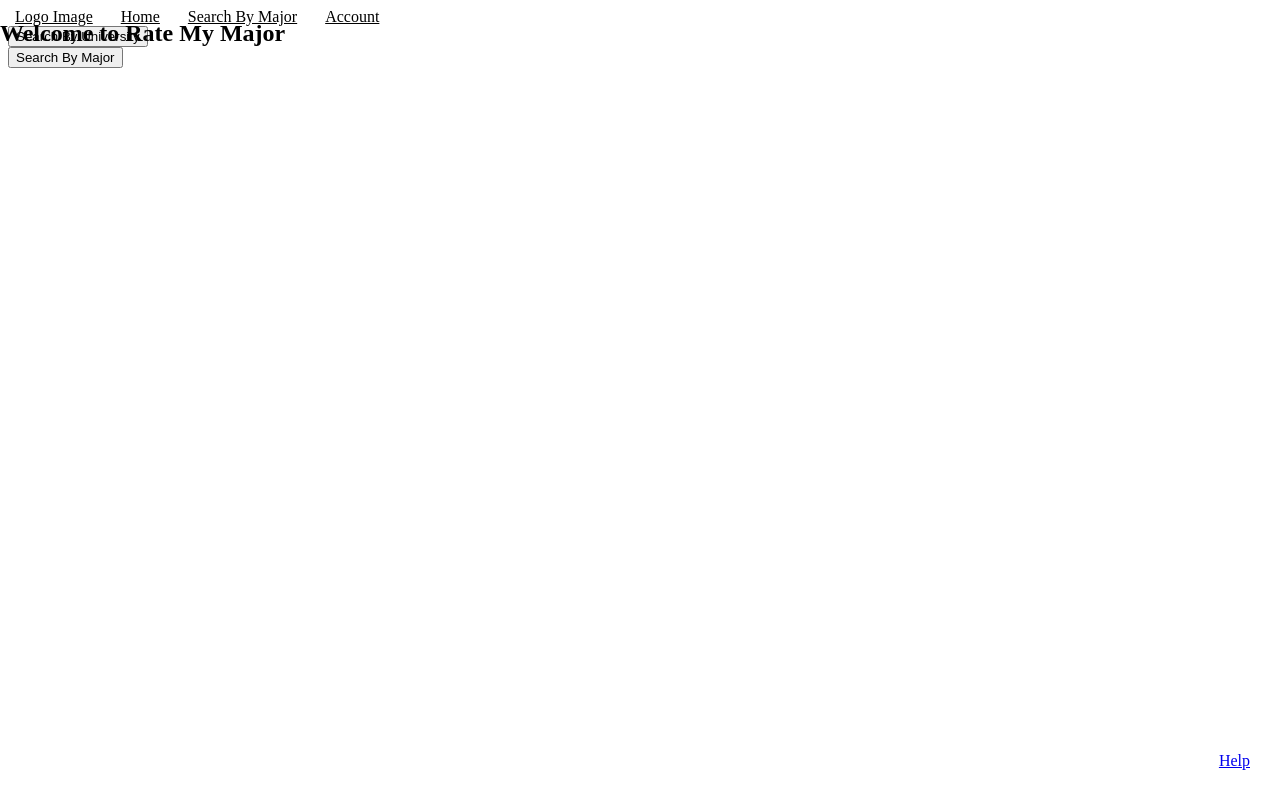
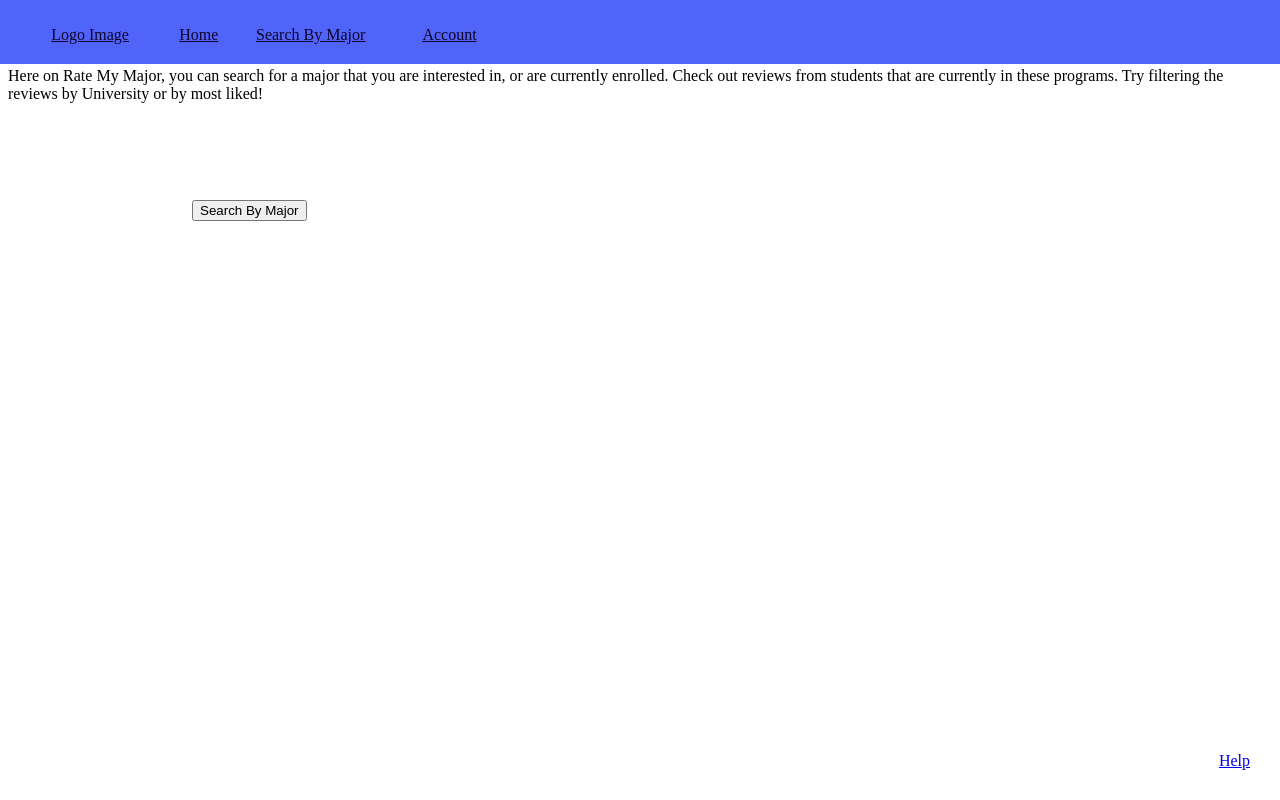
Before and after one commit to jessechen09/ratemymajor, a plain HTML site: page public_html/home.html in a window 1280 px wide. Drawn offline with Linux system fonts and the light colour scheme.

Commit message:
major.html has css

```diff
--- a/public_html/css/style.css
+++ b/public_html/css/style.css
@@ -1,17 +1,42 @@
-#navbar {
+#navBar {
     position: absolute;
     width: 100%;
     height: 8%;
+    left:0px;
+    top:0px;
     margin-left: auto;
     margin-right: auto;
     background-color: rgb(80, 100, 250);
 }
 
 .navButton {
-    background-color: white;
-    color: black;
-    padding: 7px;
+    color: rgb(14, 3, 44);
+    padding: 4%;
     margin-right: 10px;
+}
+
+#logoButton {
+    position: absolute;
+    top: -25px;
+    left: 0vw;
+}
+
+#homeButton {
+    position: absolute;
+    top: -25px;
+    left: 10vw;
+}
+
+#searchMajButton {
+    position: absolute;
+    top: -25px;
+    left: 16vw;
+}
+
+#accountButton {
+    position: absolute;
+    top: -25px;
+    left: 29vw;
 }
 
 #welcomeBack {
@@ -80,6 +105,18 @@
     border-radius: 25px;
 }
 
+#major {
+    position: fixed;
+    top: 25vh;
+    left: 15vw;
+}
+
+#filter {
+    position: fixed;
+    top: 25vh;
+    left: 70vw;
+}
+
 #help {
     position: absolute;
     right: 20px;
--- a/public_html/home.html
+++ b/public_html/home.html
@@ -1,4 +1,4 @@
-<!-- Author: Kat McGee
+<!-- Author: Jesse Chen and Kat McGee
     Filename: home.html
     This html file creates the home page for RateMyMajor.
 -->
@@ -12,20 +12,22 @@
 </head>
 <body>
 
-  <span id="navBar">
+  <div id="navBar">
     <a class="navButton" id="logoButton" href="home.html">Logo Image</a>
     <a class="navButton" id="homeButton" href="home.html">Home</a>
     <a class="navButton" id="searchMajButton" href="./major.html">Search By Major</a>
     <a class="navButton" id="accountButton" href="./account.html">Account</a>
-  </span>
+  </div>
 
-  <div id="welcome"><h2>Welcome to Rate My Major</h2></div>
+  <div id="welcomeHome"><h2>Welcome to Rate My Major</h2></div>
 
-  <div id="about"></div>
+  <div id="about">
+    <p>Here on Rate My Major, you can search for a major that you are interested in, or are currently enrolled.
+      Check out reviews from students that are currently in these programs. Try filtering the reviews by University or
+      by most liked!
+    </p>
+  </div>
 
-  <div id="university">
-    <input type="button" id="searchUniversity" onclick="searchUni();" value="Search By University"/>
-  </div>
   <div id="major">
     <input type="button" id="searchMajor" onclick="searchMaj();" value="Search By Major"/>
   </div>
```
Also changed, not shown: public_html/account.html (+3 -3 lines), public_html/help.html (+3 -3 lines), public_html/index.html (+1 -1 lines), public_html/major.html (+8 -5 lines), public_html/signup.html (+2 -2 lines).
